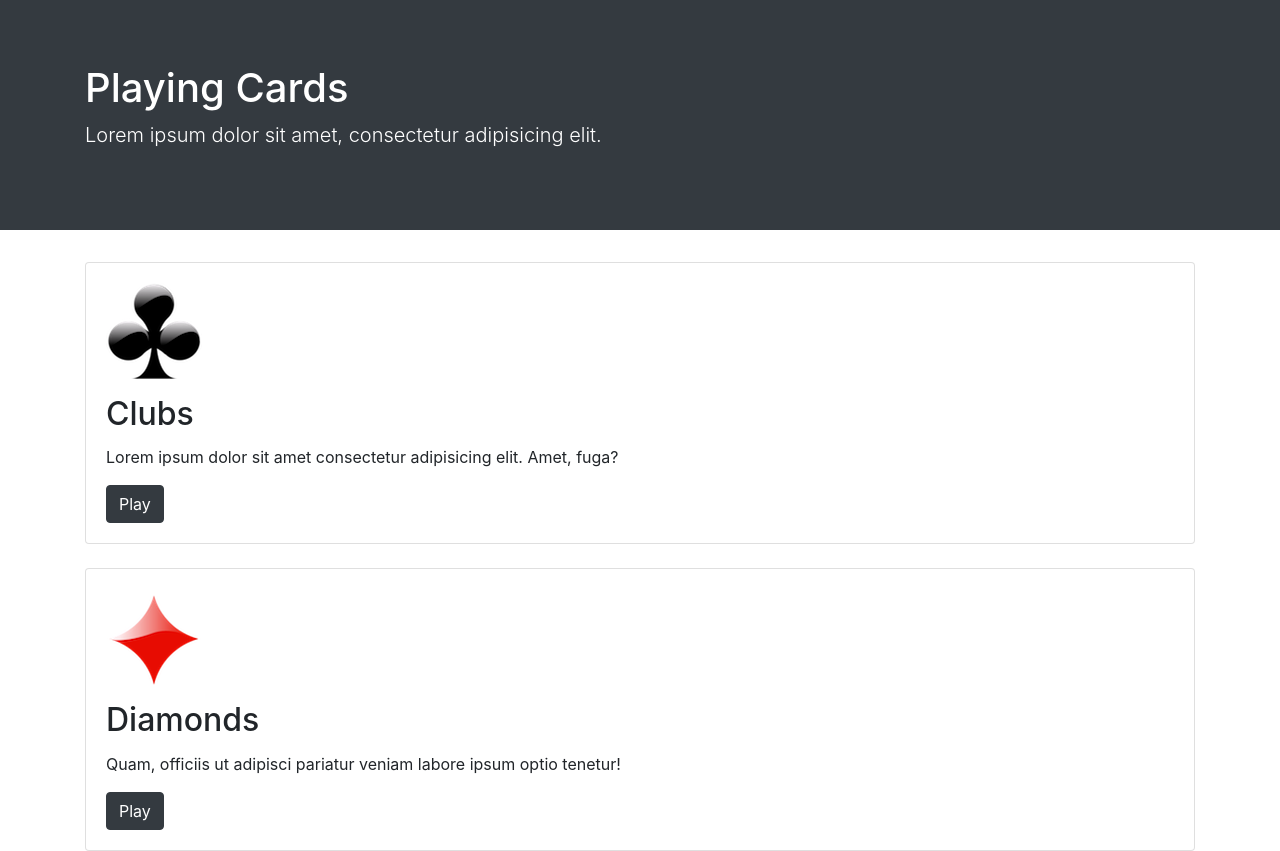
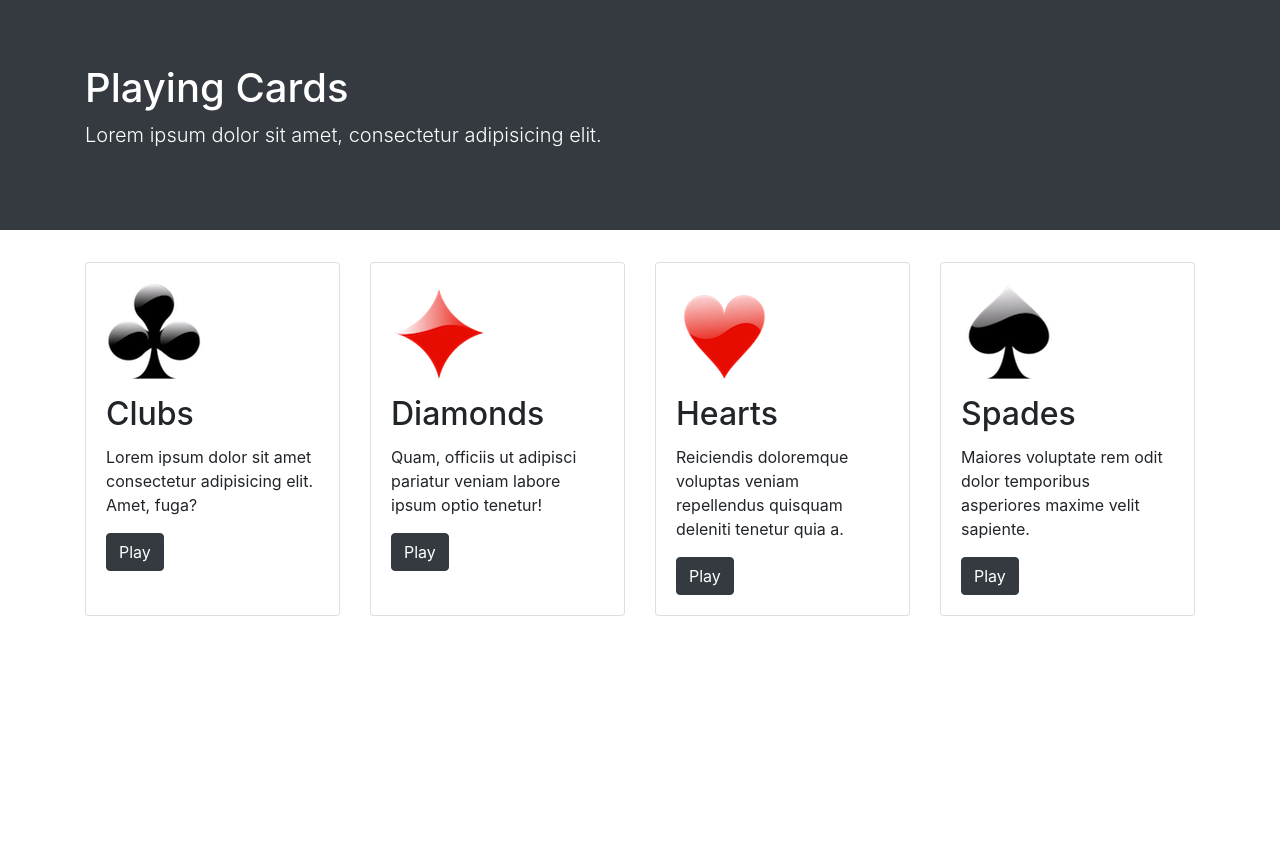
Before and after one commit to oliviakc1030/exercise-08, a plain HTML site: page index.html in a window 1280 px wide. Shown: the top 851 px of the page. After the commit the page ends 800 px from the top, so only its background shows below. Drawn offline with nearby package versions, Linux system fonts and the light colour scheme.

Commit message:
final draft

```diff
--- a/index.html
+++ b/index.html
@@ -21,45 +21,81 @@
 
   <main>
   <div class = "container">
+    <div class="row">
 
     <!-- Card 1 -->
+    <div class = "d-flex col-md-6 col-xl-3">
       <div class="card mb-4">
         <div class="card-body">
+          <div class="row">
+            <div class="col-sm-auto col-xl-12">
               <img class=pb-3 src="img/card-club-icon.png" alt="the club suit symbol">
+            </div>
+            <div class="col">
               <h2 class="card-title">Clubs</h2>
               <p class="card-text">Lorem ipsum dolor sit amet consectetur adipisicing elit. Amet, fuga?</p>
-        <a href="#" class="btn btn-dark" role="button">Play</a>
+              <a href="#" class="btn btn-dark">Play</a>
+            </div>
+          </div>
+        </div>
       </div>
     </div>
 
+
     <!-- Card 2 -->
+    <div class = "d-flex col-md-6 col-xl-3">
       <div class="card mb-4">
         <div class="card-body">
+          <div class="row">
+            <div class="col-sm-auto col-xl-12">
               <img class=pb-3 src="img/card-diamond-icon.png" alt="the diamond suit symbol">
+            </div>
+            <div class="col">
               <h2 class="card-title">Diamonds</h2>
               <p class="card-text">Quam, officiis ut adipisci pariatur veniam labore ipsum optio tenetur!</p>
-        <a href="#" class="btn btn-dark" role="button">Play</a>
+              <a href="#" class="btn btn-dark">Play</a>
+            </div>
+          </div>
+        </div>
       </div>
     </div>
 
     <!-- Card 3 -->
+    <div class = "d-flex col-md-6 col-xl-3">
       <div class="card mb-4">
         <div class="card-body">
+          <div class="row">
+            <div class="col-sm-auto col-xl-12">
               <img class=pb-3 src="img/card-heart-icon.png" alt="the heart suit symbol">
+            </div>
+            <div class="col">
               <h2 class="card-title">Hearts</h2>
               <p class="card-text">Reiciendis doloremque voluptas veniam repellendus quisquam deleniti tenetur quia a.</p>
-        <a href="#" class="btn btn-dark" role="button">Play</a>
+              <a href="#" class="btn btn-dark">Play</a>
+            </div>
+          </div>
+        </div>
       </div>
     </div>
 
     <!-- Card 4 -->
+    <div class = "d-flex col-md-6 col-xl-3">
       <div class="card mb-4">
         <div class="card-body">
+          <div class="row">
+            <div class="col-sm-auto col-xl-12">
               <img class=pb-3 src="img/card-spade-icon.png" alt="the heart suit symbol">
+            </div>
+            <div class="col">
               <h2 class="card-title">Spades</h2>
               <p class="card-text">Maiores voluptate rem odit dolor temporibus asperiores maxime velit sapiente.</p>
-        <a href="#" class="btn btn-dark" role="button">Play</a>
+              <a href="#" class="btn btn-dark">Play</a>
             </div>
+          </div>
+        </div>
+      </div>
+    </div>
+
     </div>
   </div>
   </main>
```
Lines whose indentation alone changed are shown as unchanged.
